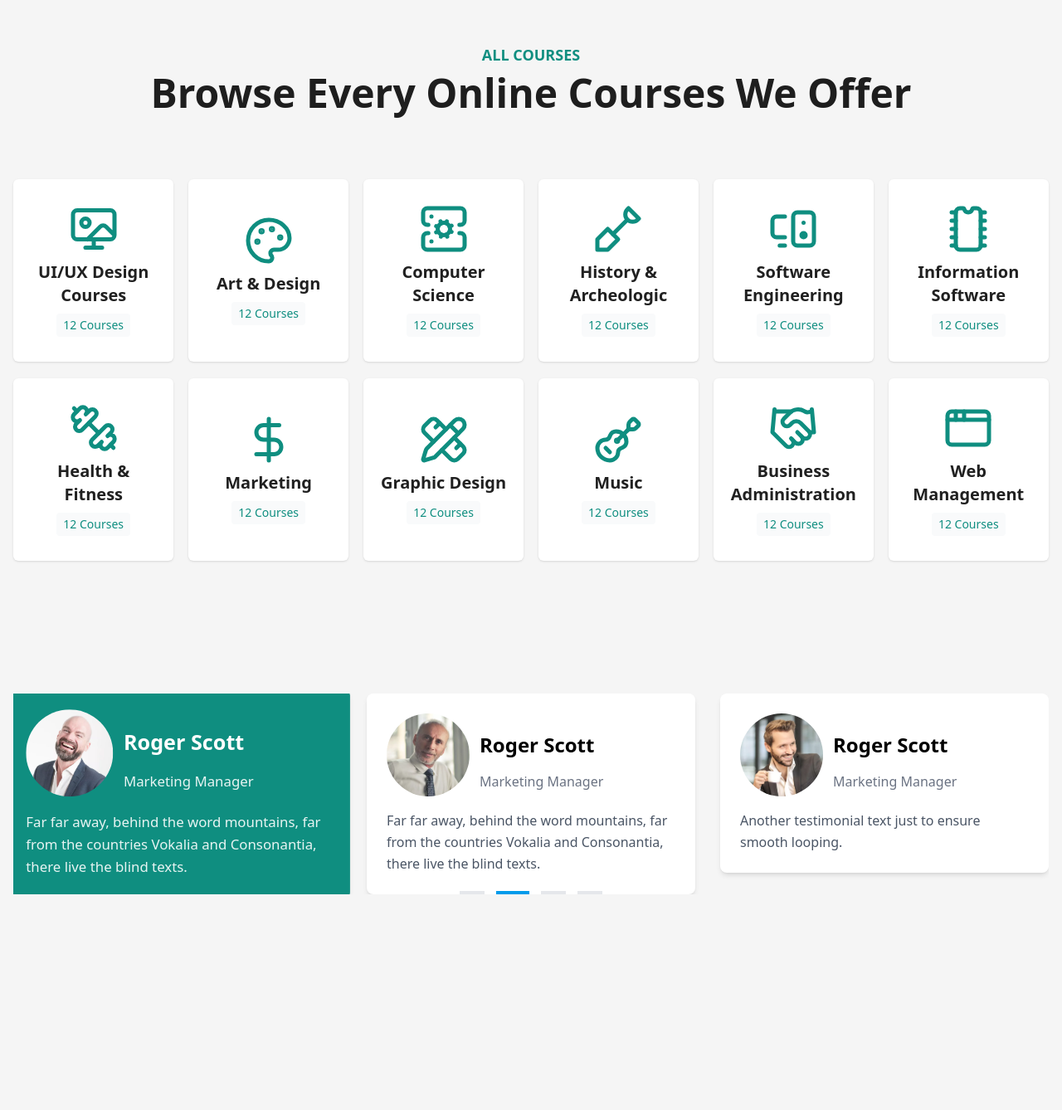
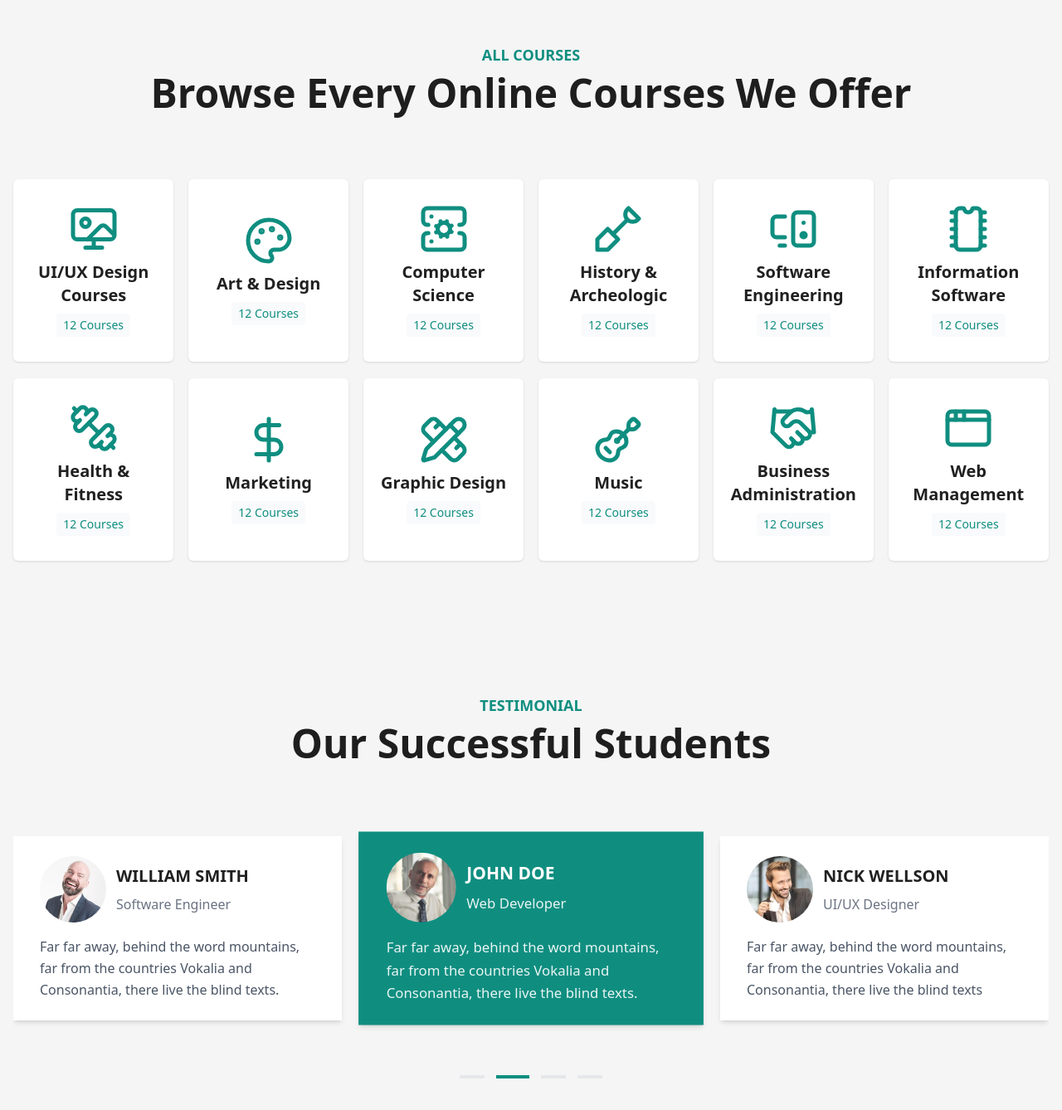
Before and after one commit to Kashifalii/Academia, a Next.js app: page / in a window 1280 px wide. Shown: the part 2412-3750 px from the top of the page at 83% size. Before the commit the page ends 3570 px from the top, so only its background shows below. Built offline with nearby package versions, Linux system fonts and the light colour scheme.

Commit message:
updated testimonial

```diff
--- a/src/app/globals.css
+++ b/src/app/globals.css
@@ -11,3 +11,33 @@
 body {
     background: whitesmoke;
 }
+
+
+.testimonial .swiper-pagination-bullet {
+    width: 30px;
+    height: 4px;
+    border-radius: 0;
+    background: #e5e7eb;
+    /* gray-300 */
+    opacity: 1;
+    transition: all 0.3s ease;
+}
+
+.testimonial .swiper-pagination-bullet-active {
+    background: #0f8e80;
+    /* your myblue color */
+    width: 40px;
+}
+
+.testimonial .swiper-pagination {
+    bottom: 0 !important;
+    display: flex;
+    justify-content: center;
+    align-items: center;
+    gap: 6px;
+    z-index: 10;
+}
+
+.testimonial .swiper-wrapper {
+    height: 300px;
+}
--- a/src/components/all-courses.tsx
+++ b/src/components/all-courses.tsx
@@ -103,7 +103,7 @@ function AllCourses() {
   ];
 
   return (
-    <section className="py-20">
+    <section className="xl:py-20 py-0">
       <div className="container mx-auto px-4">
         {/* heading */}
         <div className="text-center">
--- a/src/components/our-courses.tsx
+++ b/src/components/our-courses.tsx
@@ -82,16 +82,13 @@ export default function OurCourses() {
           delay: 2000,
           disableOnInteraction: false,
         }}
-        pagination={{
-          clickable: true,
-        }}
-        modules={[FreeMode, Pagination, Autoplay]}
+        modules={[FreeMode, Autoplay]}
         className="mySwiper"
         breakpoints={{
-          320: { slidesPerView: 1 }, // for small screens
-          768: { slidesPerView: 2 }, // for tablets
-          1024: { slidesPerView: 3 }, // for desktops
-          1440: { slidesPerView: 3 }, // for large desktops
+          320: { slidesPerView: 1 },
+          768: { slidesPerView: 2 },
+          1024: { slidesPerView: 3 },
+          1440: { slidesPerView: 3 },
         }}
       >
         {/* ✅ Map each card into its own SwiperSlide */}
--- a/src/components/testimonial.tsx
+++ b/src/components/testimonial.tsx
@@ -23,26 +23,41 @@ export default function Testimonial() {
     },
     {
       user: userImg2,
-      userName: "Roger Scott",
-      title: "Marketing Manager",
+      userName: "William Smith",
+      title: "Software Engineer",
       para: "Far far away, behind the word mountains, far from the countries Vokalia and Consonantia, there live the blind texts.",
     },
     {
       user: userImg3,
-      userName: "Roger Scott",
-      title: "Marketing Manager",
+      userName: "John Doe",
+      title: "Web Developer",
       para: "Far far away, behind the word mountains, far from the countries Vokalia and Consonantia, there live the blind texts.",
     },
     {
       user: userImg1,
-      userName: "Roger Scott",
-      title: "Marketing Manager",
-      para: "Another testimonial text just to ensure smooth looping.",
+      userName: "nick wellson",
+      title: "UI/UX Designer",
+      para: "Far far away, behind the word mountains, far from the countries Vokalia and Consonantia, there live the blind texts",
     },
   ];
 
+  console.log(cardData.length);
+
   return (
-    <div className="relative">
+    <section>
+      {/* heading */}
+      <div className="text-center">
+        <h6 className="text-lg text-myblue uppercase font-bold mb-2">
+          Testimonial
+        </h6>
+        <h1 className="text-4xl lg:text-5xl text-[#1e1e1e] font-semibold lg:mb-20 mb-14">
+          Our Successful Students
+        </h1>
+      </div>
+
+      {/* swiper */}
+
+      <div className="testimonial relative">
         <Swiper
           slidesPerView={3}
           spaceBetween={30}
@@ -61,29 +76,38 @@ export default function Testimonial() {
             768: { slidesPerView: 2 },
             1024: { slidesPerView: 3 },
           }}
-        onSlideChange={(swiper) => setActiveIndex(swiper.realIndex)}
+          onSlideChange={(swiper) =>
+            setActiveIndex(
+              swiper.realIndex === cardData.length - 1
+                ? 0
+                : swiper.realIndex + 1
+            )
+          }
         >
           {cardData.map((data, index) => {
             const isActive = index === activeIndex;
             return (
-            <SwiperSlide key={index} className="flex justify-center">
+              <SwiperSlide
+                key={index}
+                className="flex justify-center h-[500px] py-2"
+              >
                 <div
-                className={`max-w-[480px] w-full h-auto p-6 shadow-md transition-all duration-500 rounded-lg ${
+                  className={`md:max-w-[480px] w-full h-auto py-6 px-8 shadow-md transition-all duration-500  ${
                     isActive
                       ? "bg-myblue scale-105 text-white"
-                    : "bg-white scale-100 text-black"
+                      : "bg-white scale-100 text-myblack"
                   }`}
                 >
                   <div className="flex items-center gap-3">
                     <Image
                       src={data.user}
                       alt={data.userName}
-                    className="w-[100px] h-[100px] rounded-full object-cover"
+                      className="w-[80px] h-[80px] rounded-full object-cover"
                     />
                     <div>
                       <h3
-                      className={`text-2xl font-semibold my-4 ${
-                        isActive ? "text-white" : "text-black"
+                        className={`text-xl font-bold uppercase mb-2 ${
+                          isActive ? "text-white" : "text-myblack"
                         }`}
                       >
                         {data.userName}
@@ -109,29 +133,7 @@ export default function Testimonial() {
             );
           })}
         </Swiper>
-
-      {/* ✅ Custom Tailwind Pagination Styling */}
-      <style jsx global>{`
-        .swiper-pagination-bullet {
-          width: 30px;
-          height: 4px;
-          border-radius: 0;
-          background: #e5e7eb; /* gray-300 */
-          opacity: 1;
-          transition: all 0.3s ease;
-        }
-        .swiper-pagination-bullet-active {
-          background: #009beb; /* your myblue color */
-          width: 40px;
-        }
-        .swiper-pagination {
-          bottom: 0 !important;
-          display: flex;
-          justify-content: center;
-          align-items: center;
-          gap: 6px;
-        }
-      `}</style>
       </div>
+    </section>
   );
 }
```
Lines whose indentation alone changed are shown as unchanged.
